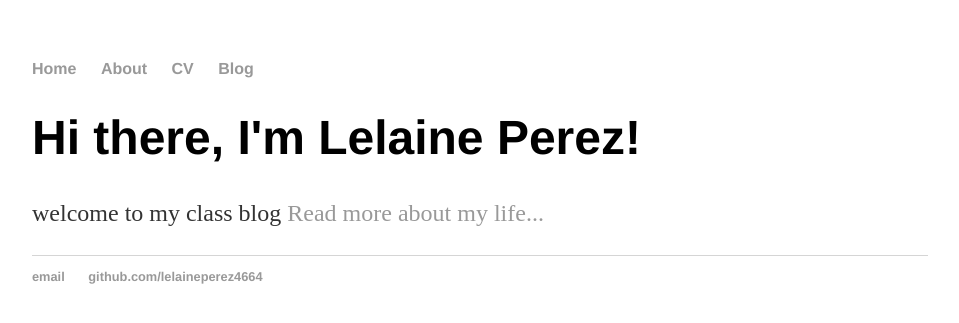
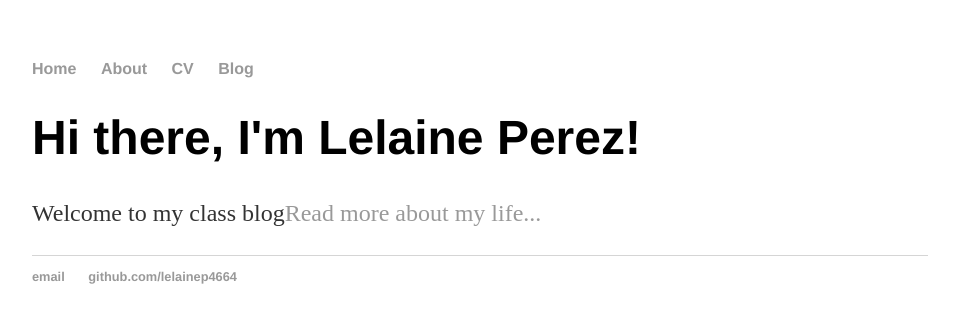
Before and after one commit to lelainep4664/lelainep4664.github.io, a Jekyll site: the page built from index.html, in a window 1280 px wide. Shown: the top 323 px of the page, without its empty margins (160-1119 px from the left). Built offline with Jekyll 4.4.1, drawn with Linux system fonts in a browser that asks for light colours.

Commit message:
Update index.html

```diff
--- a/index.html
+++ b/index.html
@@ -1,30 +1,8 @@
-<!DOCTYPE html>
-<html>
-	<head>
-		<title>lelaine perez, class blog</title>
-		<!-- link to main stylesheet -->
-		<link rel="stylesheet" type="text/css" href="/css/main.css">
-	</head>
-	<body>
-		<nav>
-    		<ul>
-        		<li><a href="/">Home</a></li>
-	        	<li><a href="/about">About</a></li>
-        		<li><a href="/cv">CV</a></li>
-        		<li><a href="/blog">Blog</a></li>
-    		</ul>
-		</nav>
-		<div class="container">
-    		<div class="blurb">
-        		<h1>Hi there, I'm Lelaine Perez!</h1>
-				<p>welcome to my class blog <em></em> <a href="/about">Read more about my life...</a></p>
-    		</div><!-- /.blurb -->
-		</div><!-- /.container -->
-		<footer>
-    		<ul>
-        		<li><a href="mailto:lelainep4664@afsenyc.org">email</a></li>
-        		<li><a href="https://github.com/lelaineperez4664">github.com/lelaineperez4664</a></li>
-			</ul>
-		</footer>
-	</body>
-</html>
+---
+layout: default
+title: Hank Quinlan, Horrible Cop
+---
+<div class="blurb">
+	<h1>Hi there, I'm Lelaine Perez!</h1>
+	<p>Welcome to my class blog<a href="/about">Read more about my life...</a></p>
+</div><!-- /.blurb -->
```
